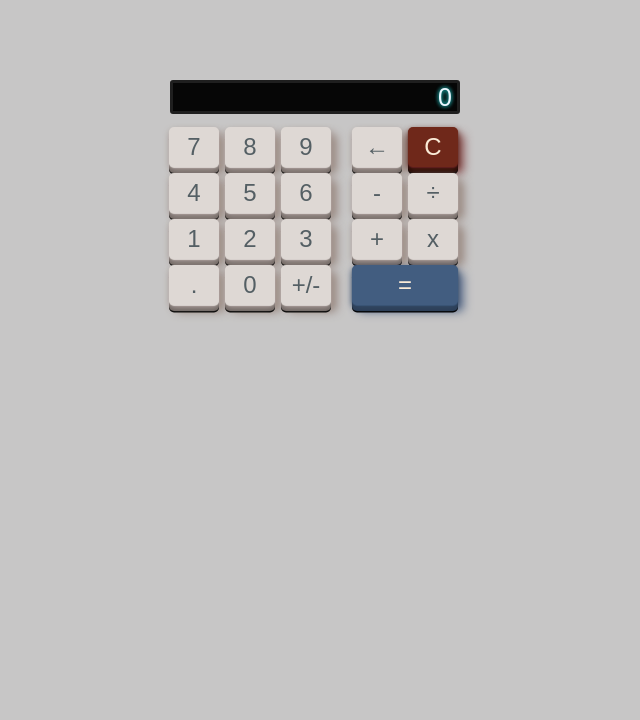
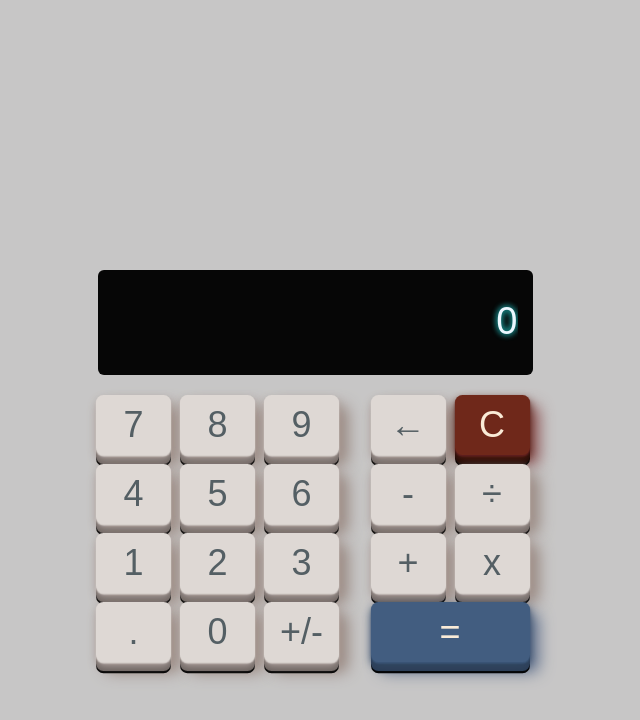
Before and after one commit to pablo-de-luna/calculator, a plain HTML site: page index.html in a window 1280 px wide. Shown: the whole page, without its empty margins (325-965 px from the left). Drawn offline with Linux system fonts and the light colour scheme.

Commit message:
Resize layout, change button and screen style

```diff
--- a/index.html
+++ b/index.html
@@ -9,7 +9,7 @@
     <script src="./script.js" defer></script>
 </head>
 <body>
-        <div>
+        <div id="screen-frame">
             <div id="screen"></div>
         </div>
     <div id="buttons-layout">
--- a/script.js
+++ b/script.js
@@ -70,7 +70,7 @@ const roundNumber = (number) => {
 };
 
 const convertToScientificNotation = () => {
-    let maxResultLength = 12;
+    let maxResultLength = 11;
     let resultStr = result.toString();
     if (resultStr.length > maxResultLength) {
         result = result.toExponential(3);
@@ -149,6 +149,10 @@ const handleBackspaceButton = () => {
 
 const handlePlusMinusButton = () => {
     plusMinusButton.addEventListener("click", () => {
+        if (screen.textContent === "ERROR") {
+            clearAllValues();
+            return;
+        }
         if (secondValue === "0") {
             return;
         } else if (secondValue) {
--- a/style.css
+++ b/style.css
@@ -12,108 +12,113 @@ html {
 
 /* MAKE OPERATOR COLOR DIFFERENT OF VALUES */
 
+#screen-frame {
+    height: 105px;
+    width: 435px;
+    margin: 270px auto 15px;
+    display: flex;
+    justify-content: center;
+    background-color: #060606;
+    border-radius: 6px;
+}
+
 #screen {
-    margin: auto;
-    padding: 0 5px;
-    margin-bottom: 10px;
-    margin-top: 80px;
-    max-width: 290px;
-    border: solid #1f1f1f;
-    border-radius: 3px;
+    margin-top: 30px;
+    width: 405px;
+    height: 51px;
     background-color: #060606;
-    font-size: 25px;
+    font-size: 38px;
     font-family: DepartureMono Nerd Font, Arial, Helvetica;
     color: #ecf7ff;
     text-shadow:
-    0 0 4px #00a292,
-    0 0 4px #3db6cb;
+    0 0 6px #00a292,
+    0 0 6px #3db6cb;
     text-align: right;
-    height: 34px;
     overflow: hidden;
     word-break: break-all;
 }
 
 #buttons-layout {
-    max-width: 298px;
+    max-width: 447px;
     display: flex;
     margin: auto;
     flex-wrap: wrap;
 }
 
 .separator {
-    width: 15px;
+    width: 22.5px;
 }
 
 /* MAYBE MAKE THE BUTTON'S HEIGHT SHORTER??? */
 
 button {
     z-index: 1;
-    margin: 3px;
-    width: 50px;
-    height: 40px;
+    margin: 4.5px;
+    width: 75px;
+    height: 60px;
     background-color: #ded8d4;
     color: rgb(84, 95, 100);
-    font-size: 1.5em;
+    font-size: 2.25em;
     border-style: none;
-    border-radius: 5px;
+    border-radius: 7.5px;
     box-shadow:
-    0px 1px 1px #ded8d4,   /* soft border */
-    0px 3px 6px #ac9f9b,   /* button body first half */
-    0px 6px #69615e,       /* button body second half */
-    0px 7.5px black,       /* hole for button*/
-    6px 7px 10px #97867e;  /* stronger right shaddow */
+    0px 1.5px 1.5px #ded8d4,   /* soft border */
+    0px 4.5px 9px #ac9f9b,   /* button body first half */
+    0px 9px #69615e,       /* button body second half */
+    0px 11.25px black,       /* hole for button*/
+    9px 10.5px 15px #97867e;  /* stronger right shaddow */
 }
 
 button:active {
     z-index: 0;
-    transform: translateY(3px);
+    transform: translateY(4.5px);
     box-shadow:
-        0px 1px 1px #ded8d4,   /* soft border */
-        0px 2px 3px #ac9f9b,   /* button body first half */
-        0px 3px #69615e,       /* button body second half */
-        0px 4px black,         /* hole for button*/
-        3px 3px 5px #97867e;   /* stronger right shaddow */
+        0px 1.5px 1.5px #ded8d4,   /* soft border */
+        0px 3px 4.5px #ac9f9b,   /* button body first half */
+        0px 4.5px #69615e,       /* button body second half */
+        0px 6px black,         /* hole for button*/
+        4.5px 4.5px 7.5px #97867e;   /* stronger right shaddow */
 }
 
 #equal-button {
-    width: 106px;
+    width: 159px;
     background-color: #425d80;
     color: antiquewhite;
     box-shadow:
-    0px 1px 1px #3b5678,   /* soft border */
-    0px 3px 6px #344965,   /* button body first half */
-    0px 6px #2b3d55,       /* button body second half */
-    0px 7.5px black,       /* hole for button*/
-    6px 7px 10px #63738f;  /* stronger right shaddow */
+    0px 1.5px 1.5px #3b5678,   /* soft border */
+    0px 4.5px 9px #344965,   /* button body first half */
+    0px 9px #2b3d55,       /* button body second half */
+    0px 11.25px black,       /* hole for button*/
+    9px 10.5px 15px #63738f;  /* stronger right shaddow */
 }
 
 #clear-button {
     background-color: #6f281a;
     color: antiquewhite;
     box-shadow:
-    0px 1px 1px #601f1f,   /* soft border */
-    0px 3px 6px #531e13,   /* button body first half */
-    0px 6px #1d0a07,       /* button body second half */
-    0px 7.5px black,       /* hole for button*/
-    6px 7px 10px #8c5252;  /* stronger right shaddow */
+    0px 1.5px 1.5px #601f1f,   /* soft border */
+    0px 4.5px 9px #531e13,   /* button body first half */
+    0px 9px #1d0a07,       /* button body second half */
+    0px 11.25px black,       /* hole for button*/
+    9px 10.5px 15px #8c5252;  /* stronger right shaddow */
 }
 
 #equal-button:active {
     box-shadow:
-        0px 1px 1px #3b5678,  /* soft border */
-        0px 2px 3px #344965,  /* button body first half */
-        0px 3px #2b3d55,      /* button body second half */
-        0px 4px black,        /* hole for button*/
-        3px 3px 5px #63738f;  /* stronger right shaddow */
+        0px 1.5px 1.5px #3b5678,  /* soft border */
+        0px 3px 4.5px #344965,  /* button body first half */
+        0px 4.5px #2b3d55,      /* button body second half */
+        0px 6px black,        /* hole for button*/
+        4.5px 4.5px 7.5px #63738f;  /* stronger right shaddow */
 }
 
 #clear-button:active {
     box-shadow:
-        0px 1px 1px #601f1f,  /* soft border */
-        0px 2px 3px #531e13,  /* button body first half */
-        0px 3px #1d0a07,      /* button body second half */
-        0px 4px black,        /* hole for button*/
-        3px 3px 5px #8c5252;  /* stronger right shaddow */
+        0px 1.5px 1.5px #601f1f,  /* soft border */
+        0px 3px 4.5px #531e13,  /* button body first half */
+        0px 4.5px #1d0a07,      /* button body second half */
+        0px 6px black,        /* hole for button*/
+        4.5px 4.5px 7.5px #8c5252;  /* stronger right shaddow */
 }
 
 /* body * {
```
